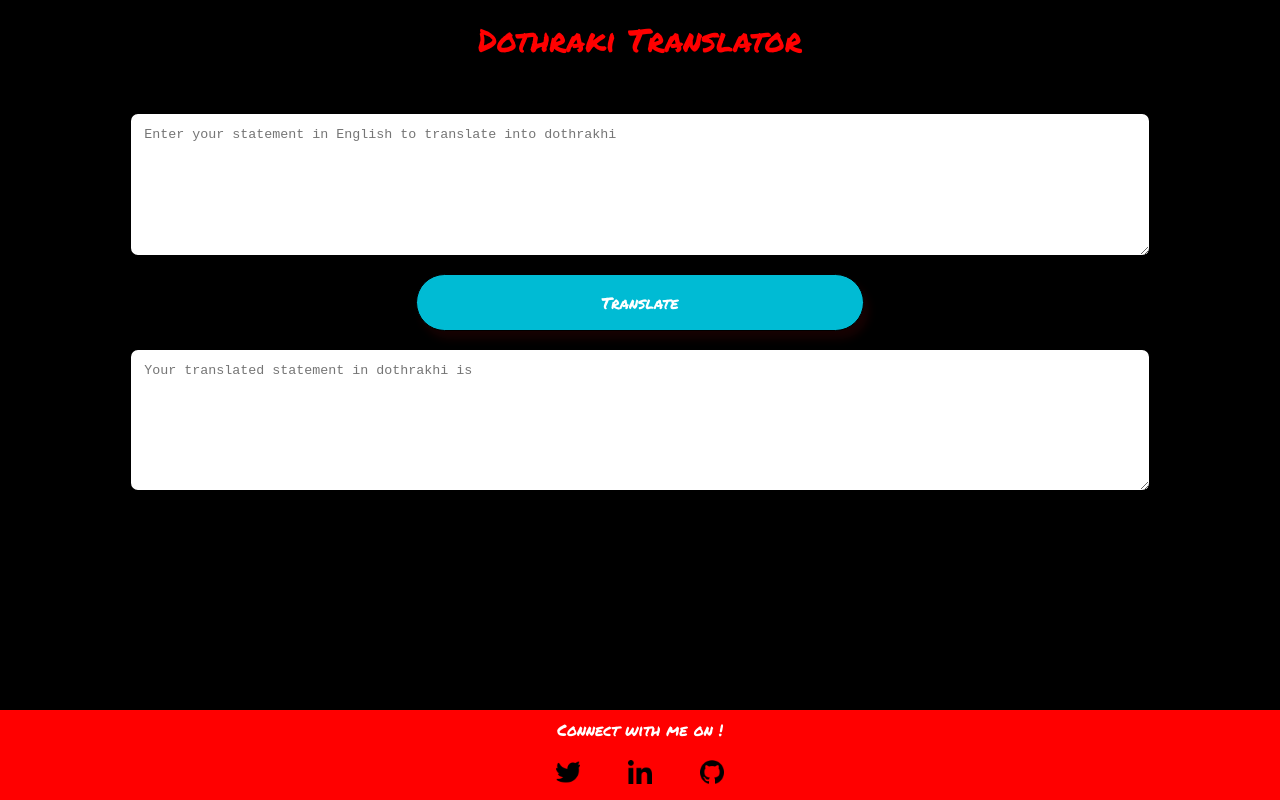
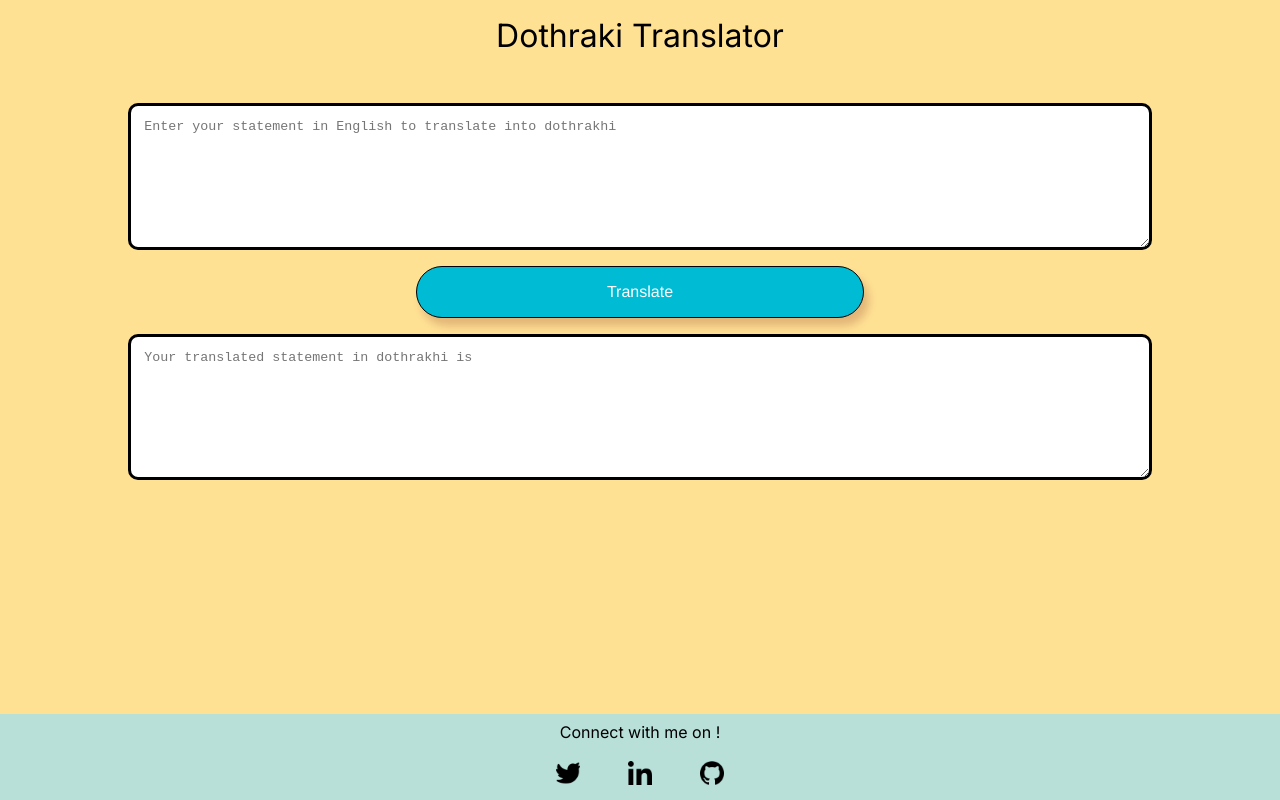
Before and after one commit to pratikb0501/dothrakiTranslator, a plain HTML site: page index.html in a window 1280 px wide. Drawn offline with Linux system fonts and the light colour scheme.

Commit message:
updated Font and color

```diff
--- a/style.css
+++ b/style.css
@@ -1,4 +1,4 @@
-@import url("https://fonts.googleapis.com/css2?family=Permanent+Marker&display=swap");
+@import url("https://fonts.googleapis.com/css2?family=Inter&display=swap");
 * {
   margin: 0;
   padding: center;
@@ -10,10 +10,9 @@ main {
 }
 
 body {
-  font-family: "Permanent Marker", Helvetica, Arial, sans-serif;
-  /* background: #94dfe2; */
-  background: black;
-  color: red;
+  font-family: "Inter", sans-serif;
+  background: #ffe194;
+  color: black;
 }
 
 .heading {
@@ -52,7 +51,7 @@ body {
 
 #btn-translate:hover {
   background: #0a8191;
-  width: 50%;
+  width: 40%;
   transition: width 1s;
 }
 
@@ -61,10 +60,10 @@ footer {
   /* margin: auto; */
   display: block;
   width: 100%;
-  background-color: red;
+  background-color: #b8dfd8;
   position: absolute;
   bottom: 0;
-  color: white;
+  /* color: white; */
 }
 
 .footer--heading {
```
